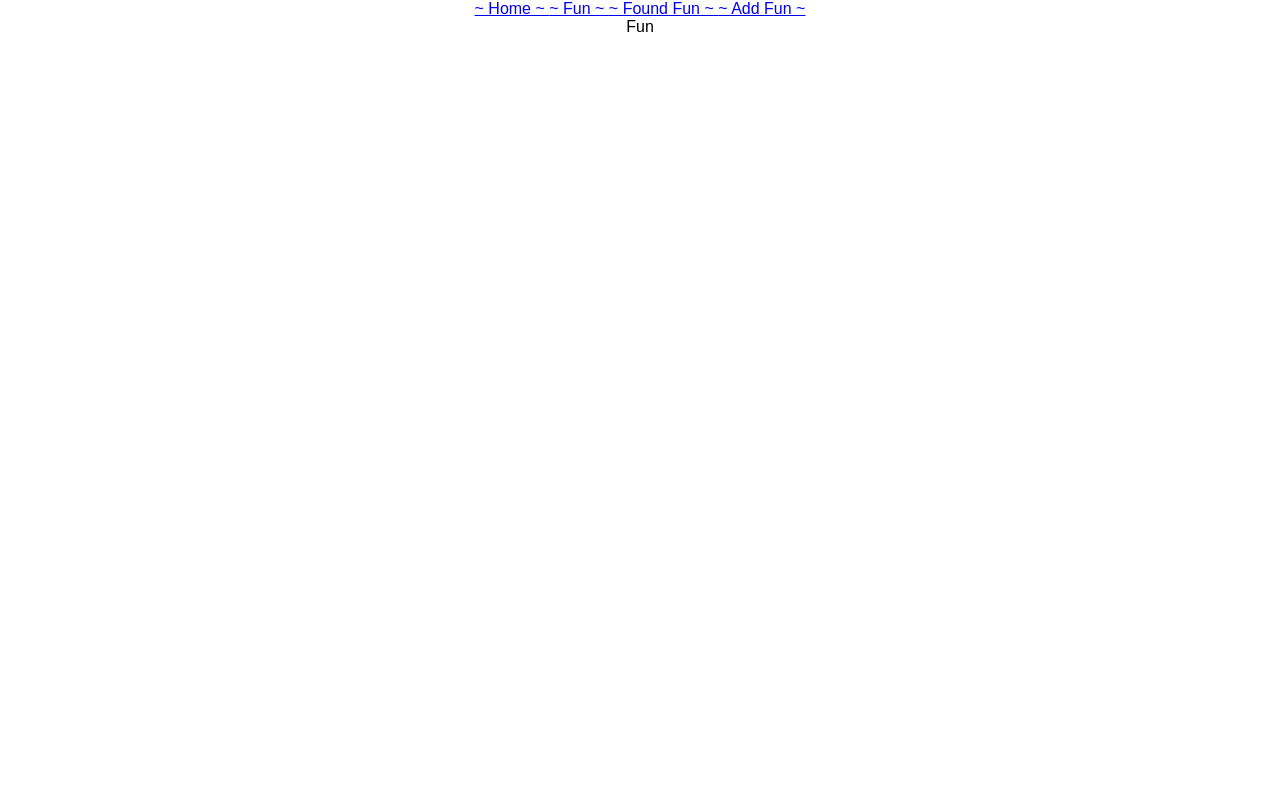
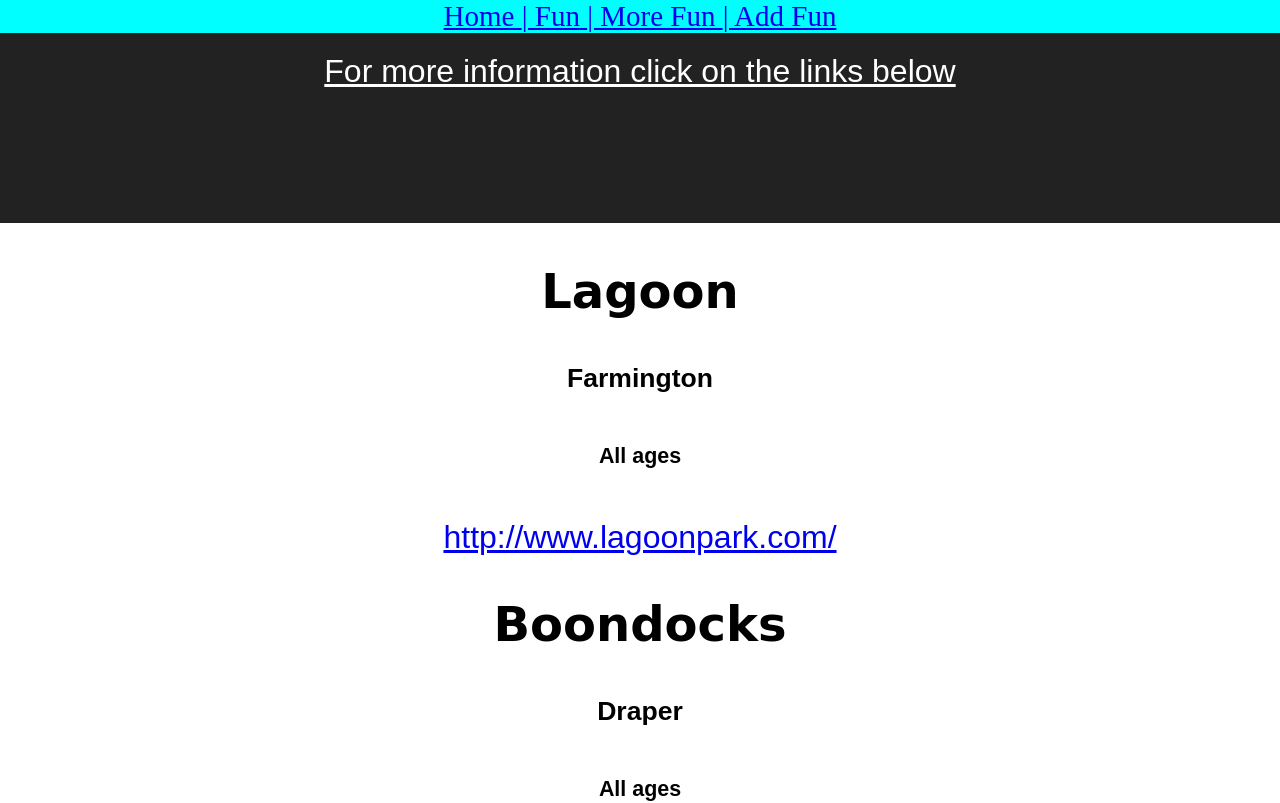
Before and after one commit to jessicaluv80/Zoops, a React (Create React App) app: page /Fun in a window 1280 px wide. Shown: the top 803 px of the page. Built offline with nearby package versions, Linux system fonts and the light colour scheme.

Commit message:
added componentsand propTypes

```diff
--- a/src/Addfun.js
+++ b/src/Addfun.js
@@ -1,10 +1,37 @@
 import React, { Component } from 'react';
+import ReactPropTypes from 'prop-types'
 
     class Addfun extends Component {
+        static propTypes = {
+            name: ReactPropTypes.string.isRequired,
+            city: ReactPropTypes.string.isRequired,
+            age: ReactPropTypes.number.isRequired,
+            link: ReactPropTypes.string.isRequired
+        }
         render () {
             return (
-                <div> Addfun
-                </div>
+                <p>
+                    <header><h3>Create Your Own Fun Kids Event or Places Here!</h3></header>
+                        <form>
+                            <label> Name of Place or event:
+                                <input type="text" name=' ' />
+                            </label>
+
+                            <label> City:
+                                <input type="text" name=' ' />
+                            </label>
+
+                            <label> Ages:
+                                <input type="text" number=' ' />
+                            </label>
+
+                            <label> Link:
+                                <input type="text" name=' ' />
+                            </label>
+
+                                <input type="submit" submit="Submit" />
+                        </form>
+                </p>
             )
         }
     }
--- a/src/App.css
+++ b/src/App.css
@@ -1,5 +1,6 @@
 .App {
   text-align: center;
+  font-size: 32px;
 }
 
 .flex-container1 {
@@ -36,7 +37,7 @@
 }
 
 h2 {
-  text-align: justify;
+  text-align: center;
   font-family: "Comic Sans MS", "cursive", "sans-serif";
 
 }
@@ -47,7 +48,6 @@
 }
 
 b {
-  text-decoration-line: underline;
   text-shadow: 2px 2px rgb(112, 162, 218);
 
 }
@@ -66,7 +66,12 @@
 
 }
 
-
+nav {
+  font-family: cursive;
+  font-size: 29px;
+  background-color: aqua;
+  background-origin: padding-box 20px;
+}
 
 @keyframes App-logo-spin {
   from { transform: rotate(0deg); }
--- a/src/App.js
+++ b/src/App.js
@@ -3,7 +3,7 @@
 import Home from './Home.js';
 import Fun from './Fun.js';
 import Addfun from './Addfun.js';
-import Foundfun from './Foundfun.js';
+import Morefun from './Morefun.js';
 import { BrowserRouter as Router, Route, Link, Switch } from 'react-router-dom'
 
 
@@ -13,15 +13,15 @@
       <Router>
         <div className="App">
           <nav>
-            <Link to="/"> ~    Home     ~ </Link>
-            <Link to="/Fun"> ~    Fun   ~ </Link>
-            <Link to="/Foundfun"> ~   Found Fun   ~ </Link>
-            <Link to="/Addfun"> ~ Add Fun ~ </Link>
+            <Link to="/">Home </Link>
+            <Link to="/Fun"> | Fun </Link>
+            <Link to="/Morefun"> | More Fun </Link>
+            <Link to="/Addfun"> | Add Fun</Link>
           </nav>
           <Switch>
             <Route exact path="/" component={Home} />
             <Route path="/Fun" component={Fun} />
-            <Route path="/Foundfun" component={Foundfun} />
+            <Route path="/Morefun" component={Morefun} />
             <Route path="/Addfun" component={Addfun} />
           </Switch>
         </div>
@@ -30,4 +30,4 @@
   }
 }
 
-export default App;
+export default App
--- a/src/Fun.js
+++ b/src/Fun.js
@@ -1,13 +1,41 @@
 import React, { Component } from 'react';
+import Funcomp from './Funcomp';
 
 class Fun extends Component {
+    state = {
+        location1: {
+            name: "Lagoon",
+            city: "Farmington",
+            age: "All ages",
+            link: "http://www.lagoonpark.com/"
+
+        },
+        location2: {
+            name: "Boondocks",
+            city: "Draper",
+            age: "All ages",
+            link: "https://www.boondocks.com/"
+        },
+        location3: {
+            name: "Hogle Zoo",
+            city: "Salt Lake City",
+            age: "All ages",
+            link: "https://www.hoglezoo.org/"
+        }
+    }
     render() {
             return (
-                <div> Fun
+                <div>
+                    <header className="App-header">
+                        <u>For more information click on the links below</u>
+                    </header>
+                    <Funcomp name={this.state.location1.name} city={this.state.location1.city} age={this.state.location1.age} link={this.state.location1.link} />
+                    <Funcomp name={this.state.location2.name} city={this.state.location2.city} age={this.state.location2.age} link={this.state.location2.link} />
+                    <Funcomp name={this.state.location3.name} city={this.state.location3.city} age={this.state.location3.age} link={this.state.location3.link} />
                 </div>
             )
         }
     }
 
 
-export default Fun;
+export default Fun
--- /dev/null
+++ b/src/Funcomp.js
@@ -0,0 +1,15 @@
+import React, { Component } from 'react'
+
+class Funcomp extends Component {
+    render() {
+        return (
+            <article>
+                <h2>{this.props.name}</h2>
+                <h5>{this.props.city}</h5>
+                <h6>{this.props.age}</h6>
+                <a target="_blank" href={this.props.link}>{this.props.link}</a>
+            </article>
+        )
+    }
+}
+export default Funcomp
--- a/src/Home.js
+++ b/src/Home.js
@@ -9,7 +9,8 @@
                                 <div className="flex-container1" >
                                         <img src="ZoopZ-JH_Revised.jpg" alt="ZoopZ-logo" />
 
-                                        <h2> <b> About Zoops:</b> Zoops helps you find fun places and activities for all family fun and events </h2>
+                                        <header classname="App-header">
+                                        <b> ZoopZ</b> helps you find fun places and activities for all family fun and events </header>
                                         <h3> <input type="button" alt="On Click" value="Sign in" /></h3>
                                 </div>
                                 <div className="flex-container2" >
@@ -33,8 +34,7 @@
                                                                         Zip Code:
                                                                                 <input type="text" zip="zip"/>
                                                                 </label>
-                                                                        Miles Willing To Travel:
-                                                                        <input type="text" miles="miles"/>
+
                                                                         <input type="submit" submit="Submit" />
                                                         </form>
 
--- a/src/Foundfun.js
+++ b/src/Morefun.js
@@ -3,7 +3,7 @@
     class Foundfun extends Component {
         render () {
             return (
-                <div> Foundfun
+                <div> Mo fun
                 </div>
             )
         }
```
